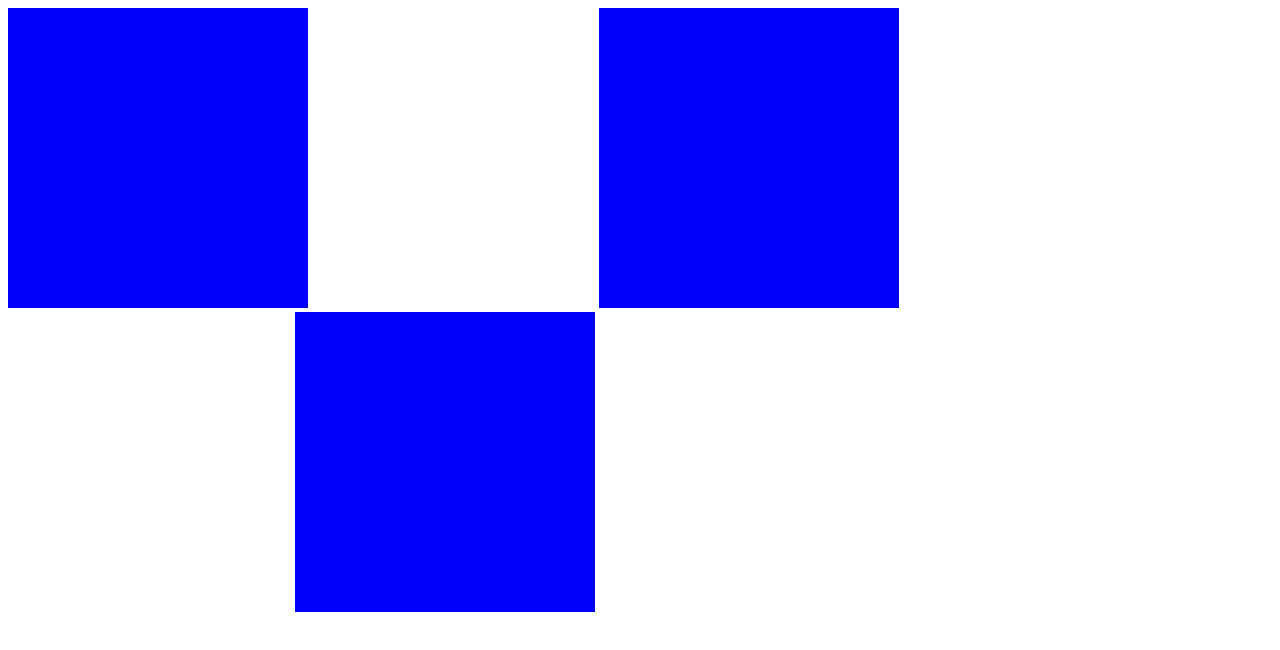
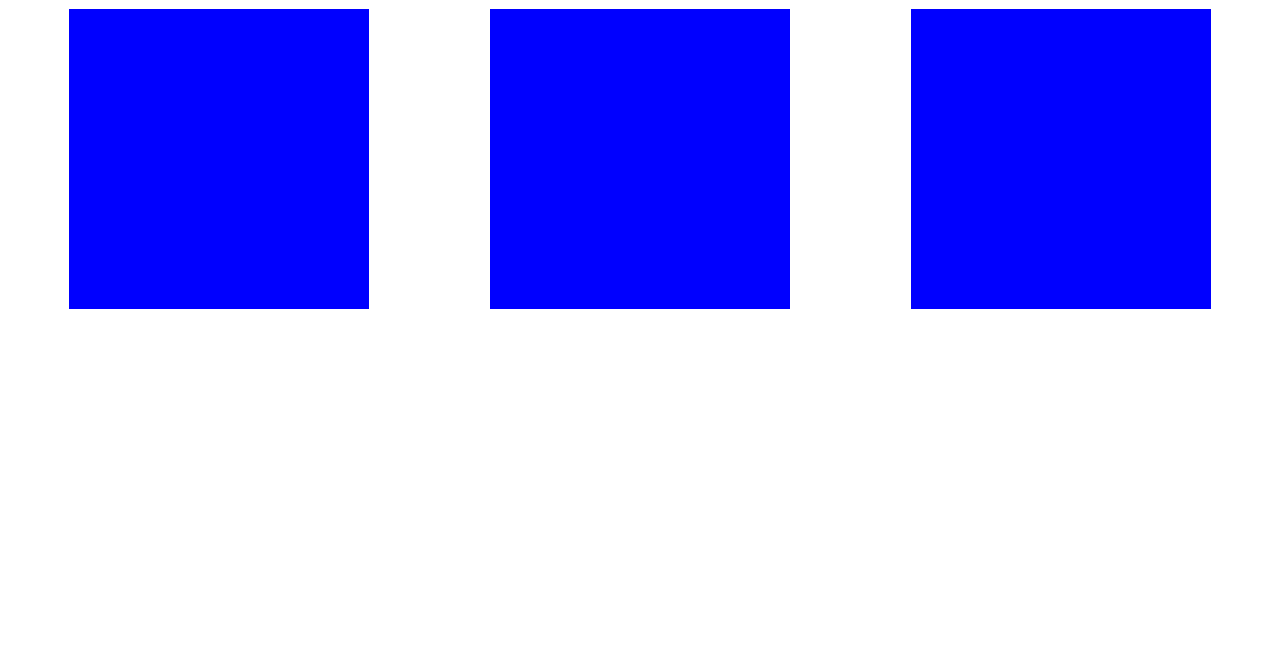
Before and after one commit to hmy0015/likelion_study_gitfth, a plain HTML site: page Day4_Flex_CSS_Grid/flexbox.html in a window 1280 px wide. Drawn offline with Linux system fonts and the light colour scheme.

Commit message:
#1.1 Basics of Flexbox

```diff
--- a/Day4_Flex_CSS_Grid/flexbox.html
+++ b/Day4_Flex_CSS_Grid/flexbox.html
@@ -7,17 +7,16 @@
     <meta http-equiv="X-UA-Compatible" content="ie=edge">
     <title>Flexbox</title>
     <style>
+        .father {
+            display: flex;
+            justify-content: space-around;
+        }
+
         .box {
             width: 300px;
             height: 300px;
             background-color: blue;
-            display: inline-block;
-        }
-        .box:first-child {
-            margin-right: 22.717%;
-        }
-        .box:last-child {
-            margin-left: 22.717%;
+            border: 1px solid white;
         }
     </style>
 </head>
@@ -25,9 +24,11 @@
 <body>
 
 
-    <div class="box"></div>
-    <div class="box"></div>
-    <div class="box"></div>
+    <div class="father">
+        <div class="box"></div>
+        <div class="box"></div>
+        <div class="box"></div>
+    </div>
 
 </body>
 
```
